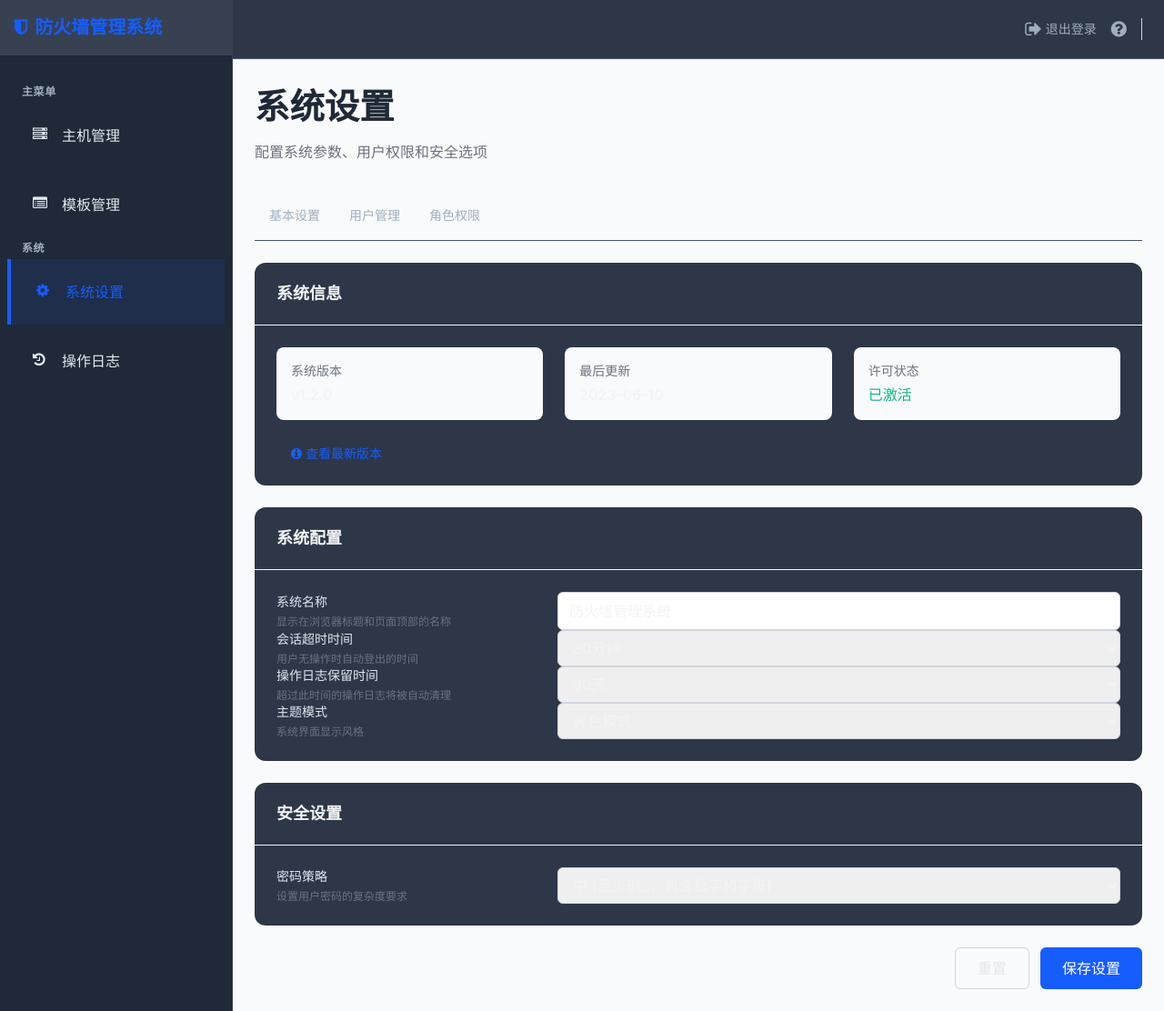
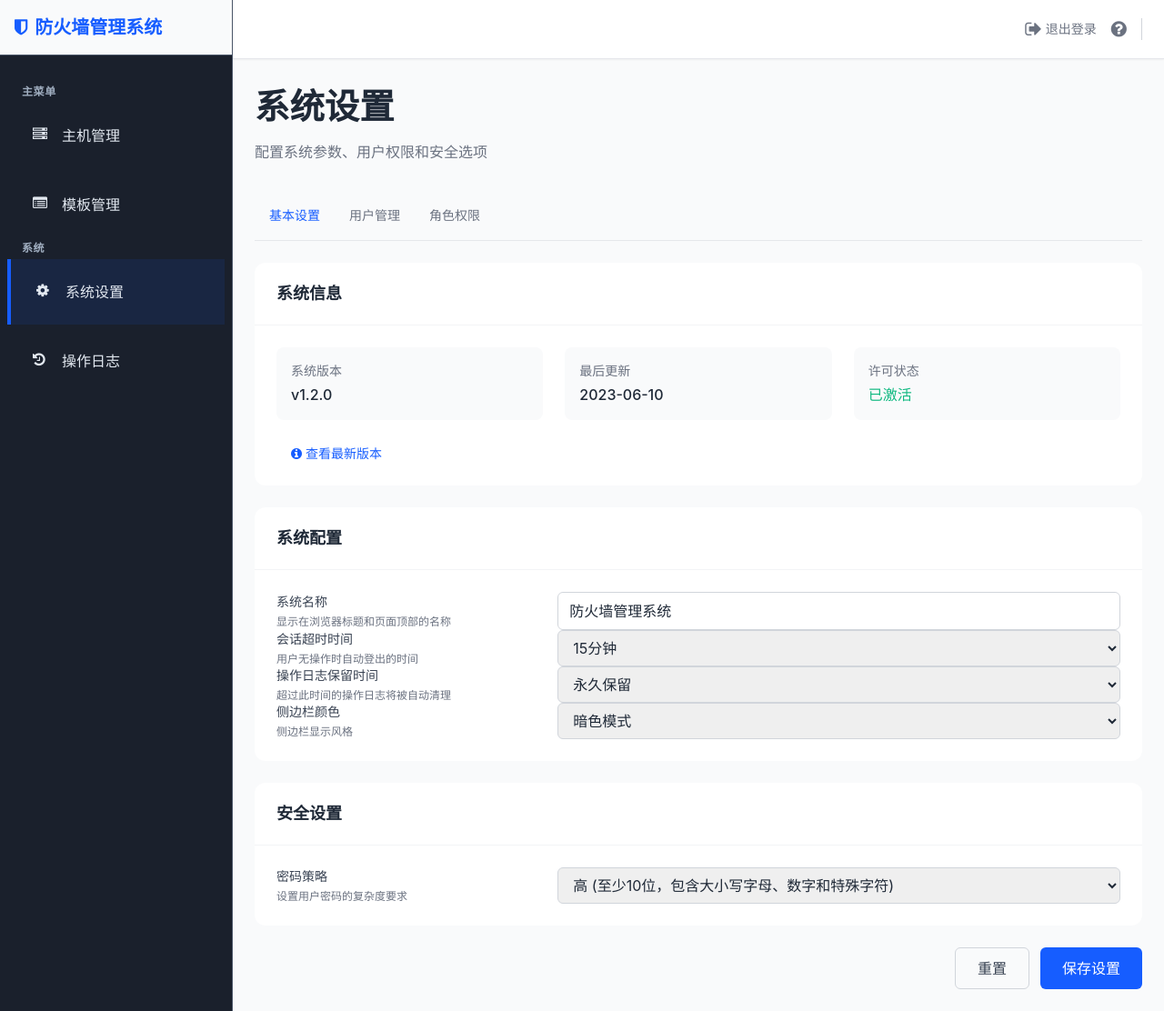
Before and after one commit to jiangcb0916/iptables-web, a Flask app: page /systemseting in a window 1280 px wide. Shown: the whole page at 91% size. Run offline with Flask 3, Linux system fonts and the light colour scheme; a user stored in the database is signed in; data comes from the database, SQL or seed files in the repository; both versions use the stored data as it was after the commit; some libraries are stand-ins or nearby versions.

Commit message:
系统设置页面 亮色、暗色模式设置为侧边栏的颜色

```diff
--- a/templates/base.html
+++ b/templates/base.html
@@ -13,7 +13,6 @@
   <!-- 配置Tailwind自定义颜色和字体 -->
   <script>
     tailwind.config = {
-      darkMode: 'class',
       theme: {
         extend: {
           colors: {
@@ -33,17 +32,20 @@
       }
     }
 
-    // 修复主题初始化逻辑
+    // 修改主题应用逻辑，只针对侧边栏
     function applyTheme(theme) {
+      // 获取侧边栏元素
+      const sidebar = document.querySelector('.sidebar-container');
+      if (!sidebar) return;
+
       // 移除所有主题类
-      document.documentElement.classList.remove('light', 'dark');
+      sidebar.classList.remove('light', 'dark');
       // 添加当前主题类
-      document.documentElement.classList.add(theme);
+      sidebar.classList.add(theme);
       localStorage.setItem('color_mode', theme);
 
       // 调试信息
-      console.log('应用主题:', theme);
-      console.log('当前类名:', document.documentElement.className);
+      console.log('应用侧边栏主题:', theme);
     }
 
     function initTheme() {
@@ -94,40 +96,39 @@
       }
     }
 
-    /* 暗色模式样式 - 使用Tailwind的dark:前缀 */
-    .dark {
-      --tw-bg-opacity: 1;
+    /* 侧边栏暗色模式样式 */
+    .sidebar-container.dark {
       background-color: #1a202c;
-      color: #f7fafc;
-    }
-
-    .dark .bg-white {
-      background-color: #2d3748;
-    }
-
-    .dark .border-gray-200 {
       border-color: #4a5568;
     }
 
-    .dark .text-gray-700 {
+    .sidebar-container.dark .border-b {
+      border-color: #4a5568;
+    }
+
+    .sidebar-container.dark .hover:bg-gray-50:hover {
+      background-color: #4a5568;
+    }
+
+    .sidebar-container.dark .text-gray-500 {
+      color: #a0aec0;
+    }
+
+    .sidebar-container.dark .sidebar-item {
       color: #e2e8f0;
     }
 
-    .dark .hover:bg-gray-50:hover {
-      background-color: #4a5568;
-    }
-
-    .dark .text-gray-500 {
-      color: #a0aec0;
+    .sidebar-container.dark .sidebar-item:hover {
+      color: #fff;
     }
   </style>
 </head>
 
-<body class="bg-gray-50 font-sans text-dark antialiased dark:bg-gray-900 dark:text-gray-100">
+<body class="bg-gray-50 font-sans text-dark antialiased">
   <div class="flex h-screen overflow-hidden">
-    <!-- 侧边栏 -->
-    <div class="w-64 bg-white dark:bg-gray-800 border-r border-gray-200 dark:border-gray-700 flex-shrink-0 hidden md:block">
-      <div class="p-4 border-b border-gray-200 dark:border-gray-700 cursor-pointer hover:bg-gray-50 dark:hover:bg-gray-700 transition-colors">
+    <!-- 侧边栏 - 添加sidebar-container类用于主题控制 -->
+    <div class="sidebar-container w-64 bg-white border-r border-gray-200 flex-shrink-0 hidden md:block">
+      <div class="p-4 border-b border-gray-200 cursor-pointer hover:bg-gray-50 transition-colors">
         <h2 class="text-xl font-bold text-primary flex items-center">
           <i class="fa fa-shield mr-2"></i>
           <span id="app-name">防火墙管理系统</span>
@@ -147,7 +148,7 @@
 
           <div class="sidebar-item cursor-pointer">
             <a href="/templates" class="block w-full h-full p-3 flex items-center">
-              <i class="fa fa-firewall fa-list-alt w-5 h-5 mr-3"></i>
+              <i class="fa fa-list-alt w-5 h-5 mr-3"></i>
               <span>模板管理</span>
             </a>
           </div>
--- a/templates/systemseting.html
+++ b/templates/systemseting.html
@@ -168,8 +168,8 @@
                   <div class="setting-item">
                     <div class="flex flex-col md:flex-row md:items-center">
                       <div class="md:w-1/3 mb-2 md:mb-0">
-                        <label class="block text-sm font-medium text-gray-700">主题模式</label>
-                        <p class="text-xs text-secondary mt-1">系统界面显示风格</p>
+                        <label class="block text-sm font-medium text-gray-700">侧边栏颜色</label>
+                        <p class="text-xs text-secondary mt-1">侧边栏显示风格</p>
                       </div>
                       <div class="md:w-2/3">
                         <select id="theme-mode" class="w-full px-3 py-2 border border-gray-300 rounded-md focus:outline-none focus:ring-2 focus:ring-primary focus:border-transparent">
@@ -577,6 +577,10 @@
   <script>
  // 关键：修复DOMContentLoaded的闭合问题
 document.addEventListener('DOMContentLoaded', function() {
+  // 获取系统配置并填充表单
+  fetchSystemConfigAndPopulateForm();
+
+
 
   // 1. 【新增】配置「URL-选项卡」映射（页面加载时高亮当前选项卡）
   const TAB_PATH_MAP = {
@@ -621,6 +625,59 @@ document.addEventListener('DOMContentLoaded', function() {
       sidebar.classList.toggle('h-full');
     });
   }
+
+
+
+    // 获取系统配置并填充表单
+    function fetchSystemConfigAndPopulateForm() {
+      fetch('/api/system-config')
+        .then(response => {
+          if (!response.ok) {
+            throw new Error('获取系统配置失败');
+          }
+          return response.json();
+        })
+        .then(config => {
+          // 填充系统名称
+          const systemNameInput = document.getElementById('system-name');
+          if (systemNameInput && config.system_name) {
+            systemNameInput.value = config.system_name;
+          }
+
+          // 填充会话超时时间
+          const sessionTimeoutSelect = document.getElementById('session-timeout');
+          if (sessionTimeoutSelect && config.session_timeout) {
+            sessionTimeoutSelect.value = config.session_timeout;
+          }
+
+          // 填充日志保留时间
+          const logRetentionSelect = document.getElementById('log-retention');
+          if (logRetentionSelect && config.log_retention_time) {
+            logRetentionSelect.value = config.log_retention_time;
+          }
+
+          // 填充主题模式（侧边栏颜色）
+          const themeModeSelect = document.getElementById('theme-mode');
+          if (themeModeSelect && config.color_mode) {
+            themeModeSelect.value = config.color_mode;
+          }
+
+          // 填充密码策略
+          const passwordPolicySelect = document.getElementById('password-policy');
+          if (passwordPolicySelect && config.password_strategy) {
+            passwordPolicySelect.value = config.password_strategy;
+          }
+        })
+        .catch(error => {
+          console.error('获取系统配置失败:', error);
+          // 可以添加错误提示
+        });
+    }
+
+
+
+
+
 
   // 初始化各模块交互
   initUserManagement();
@@ -775,6 +832,9 @@ function handleConfirmAction() {
             appNameElement.textContent = configData.systemName;
           }
           message = '设置已成功保存';
+          setTimeout(() => {
+            window.location.reload();
+          }, 500); // 0.5秒后刷新，可根据需要调整延迟时间
         }
       })
       .catch(error => {
```
Also changed, not shown: firewall_management.db.
